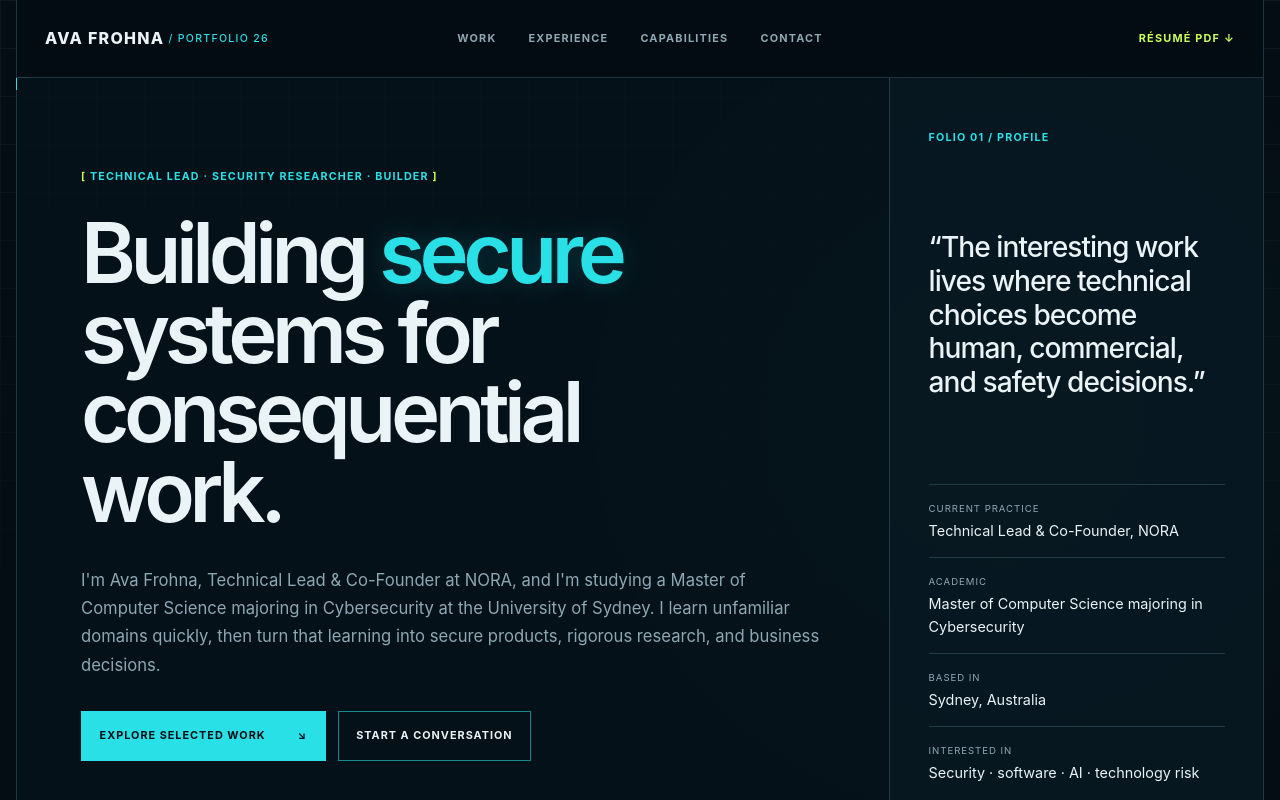
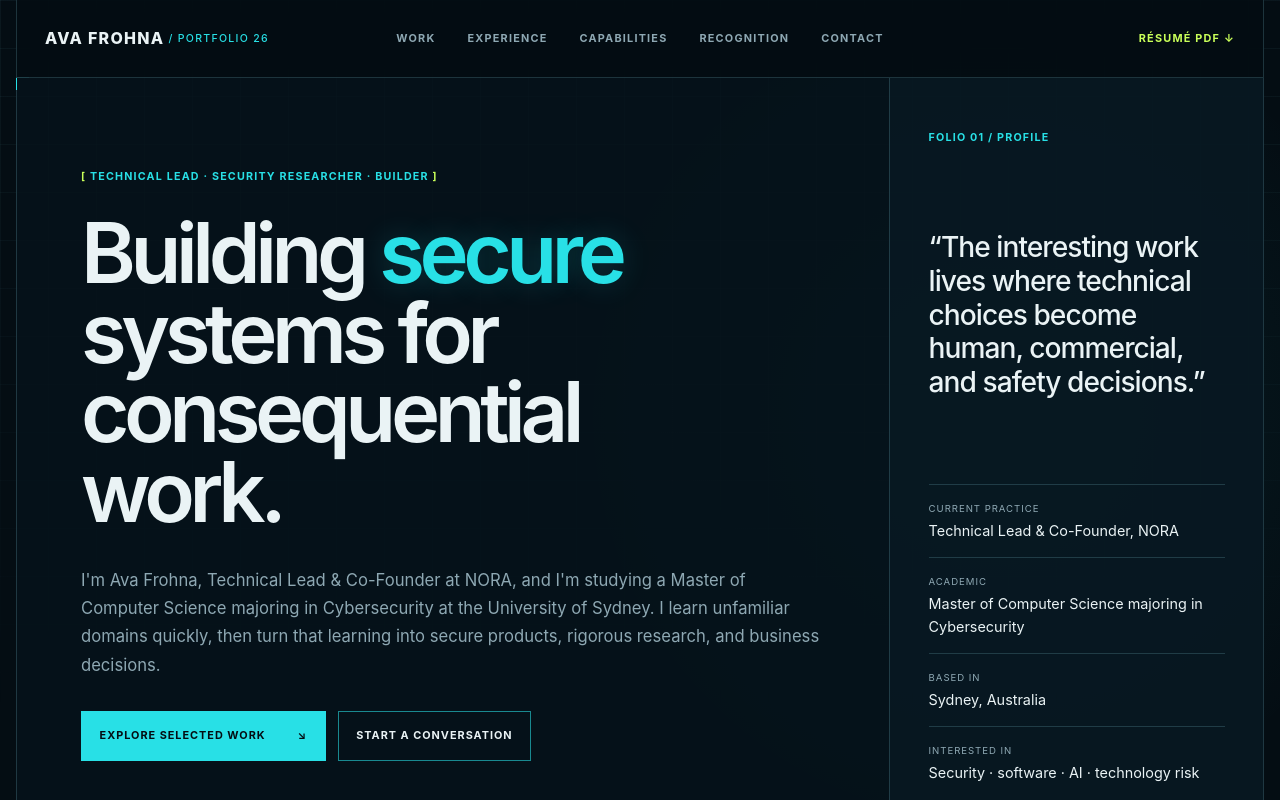
Before and after one commit to avafrohna/avafrohna.github.io, a Next.js app: page / in a window 1280 px wide. Shown: the top 800 px of the page. Built offline with nearby package versions, Linux system fonts and the light colour scheme.

Commit message:
Add recognition navigation link

```diff
--- a/app/page.tsx
+++ b/app/page.tsx
@@ -41,6 +41,7 @@ export default function Home() {
           <a href="#work">Work</a>
           <a href="#experience">Experience</a>
           <a href="#capabilities">Capabilities</a>
+          <a href="#recognition">Recognition</a>
           <a href="#contact">Contact</a>
         </nav>
         <a className="header-resume" href="/Ava_Frohna_CV_2026.pdf" download>
@@ -400,7 +401,11 @@ export default function Home() {
         </div>
       </section>
 
-      <section className="recognition-section page-grid" aria-labelledby="recognition-title">
+      <section
+        className="recognition-section page-grid"
+        id="recognition"
+        aria-labelledby="recognition-title"
+      >
         <div>
           <p className="eyebrow">Recognition / Selected</p>
           <h2 id="recognition-title">Signals earned through the work.</h2>
```
Also changed, not shown: 1 other file (tests, documents, lock files or other folders).
